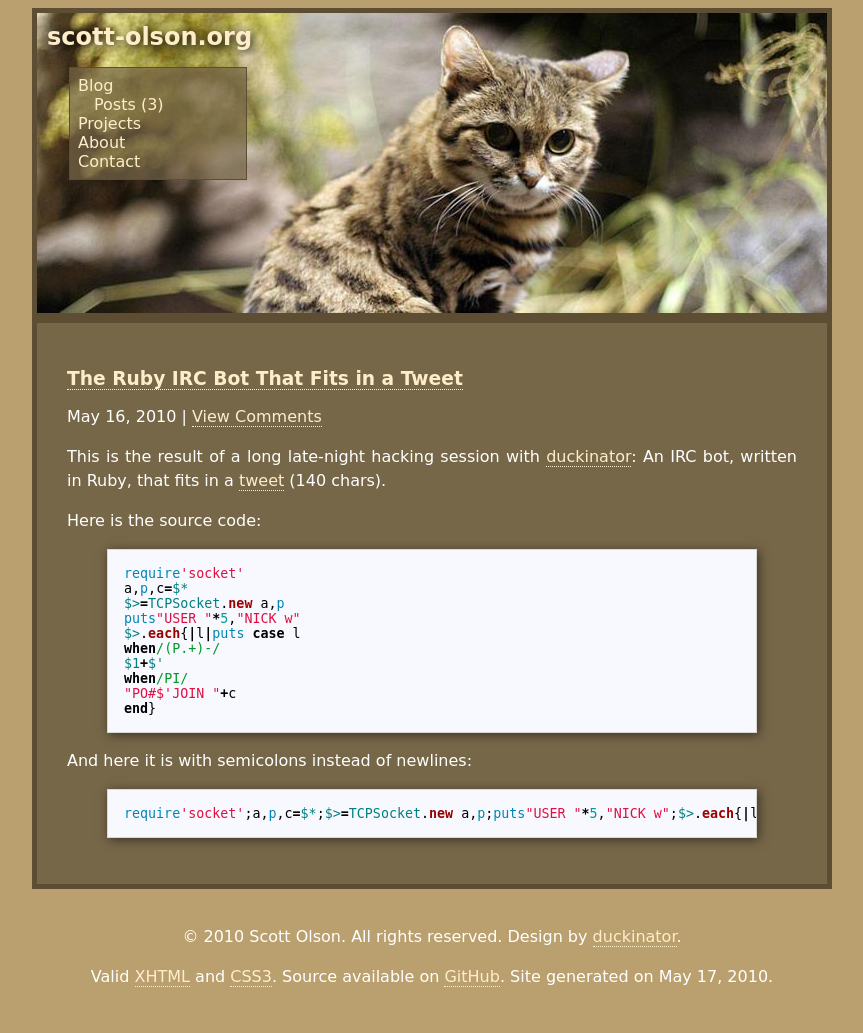
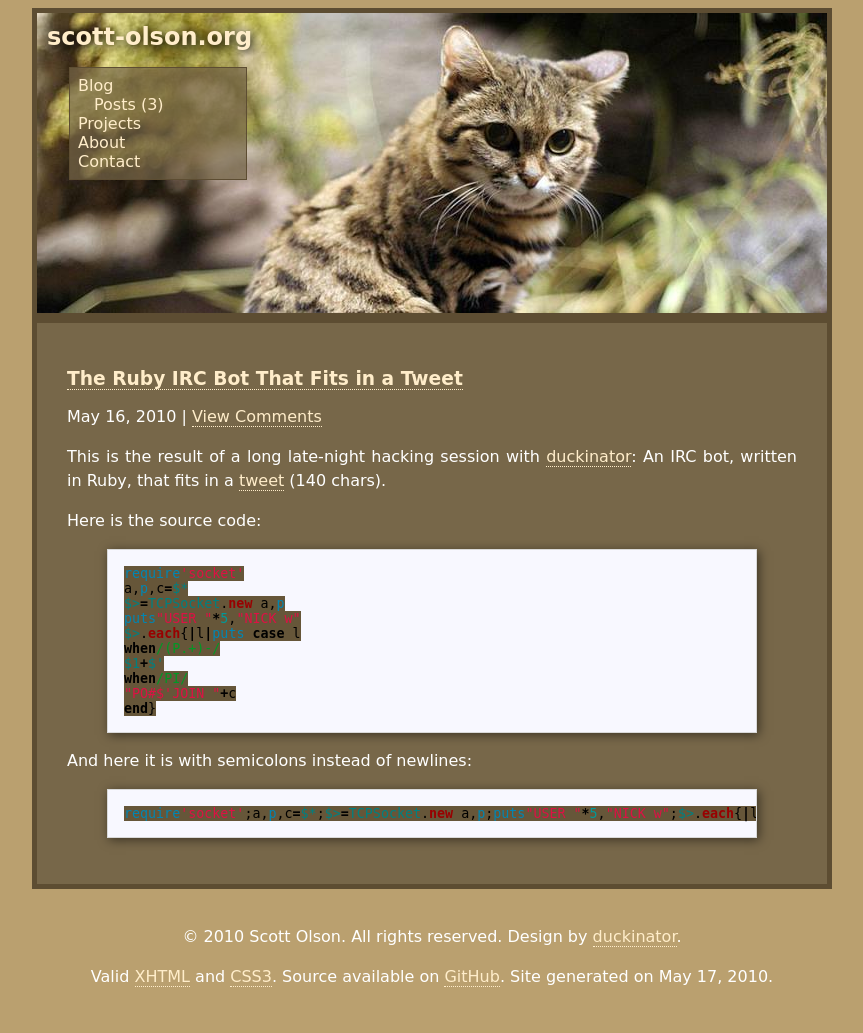
Before and after one commit to solson/scott-olson.org, a Jekyll site: the page built from index.html, in a window 1280 px wide. Shown: the whole page, without its empty margins (208-1071 px from the left). Built offline with Jekyll 4.4.1, drawn with Linux system fonts in a browser that asks for light colours; Markdown is read by kramdown in place of the engine named in the settings; comment, search, counter and statistics services are not loaded.

Commit message:
Added a darker background to inline <code> tags.

```diff
--- a/stylesheets/default.css
+++ b/stylesheets/default.css
@@ -61,6 +61,7 @@
 
 .highlight pre {
 	margin: 0;
+	background-color: #F8F8FF;
 }
 
 #footer {
--- a/themes/cat/theme.css
+++ b/themes/cat/theme.css
@@ -22,6 +22,10 @@
 	border-color: #5D4D32;
 }
 
+code {
+	background-color: #665639;
+}
+
 a:link,
 a:visited {
 	color: #FFEDCA;
```
